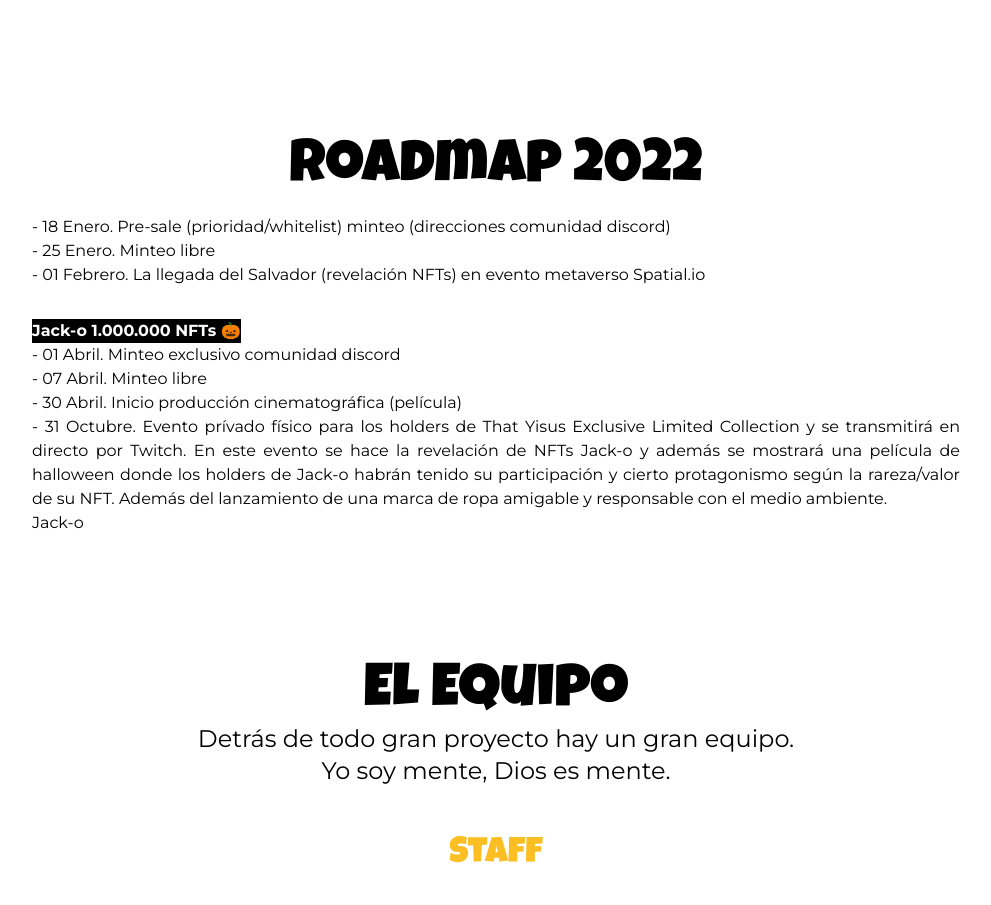
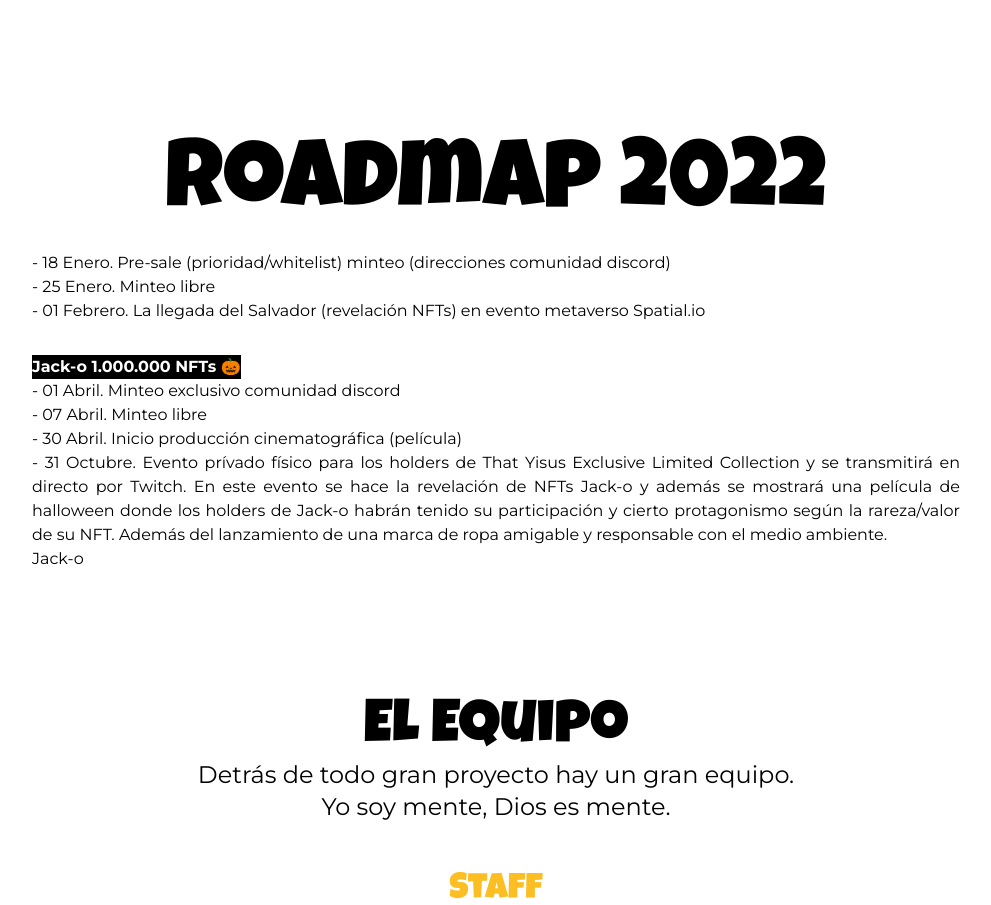
Before and after one commit to NFT-that-yisus/that-yisus-dapp, a Next.js app: page / in a window 1280 px wide. Shown: the part 3360-4265 px from the top of the page, without its empty margins (144-1135 px from the left). Built offline with nearby package versions, Linux system fonts and the light colour scheme.

Commit message:
Roadmap section finished bro<

```diff
--- a/src/sections/indexPage/RoadmapSection.tsx
+++ b/src/sections/indexPage/RoadmapSection.tsx
@@ -2,8 +2,8 @@ import React from "react";
 
 const RoadmapSection = () => {
     return (
-        <div className="mx-auto py-32 px-4 w-3/4 text-justify">
-            <h1 className="font-heading text-6xl mb-4 text-center">Roadmap 2022</h1>
+        <div className="mx-auto py-32 px-4 md:w-3/4 text-justify">
+            <h1 className="font-heading text-6xl md:text-8xl mb-4 text-center">Roadmap 2022</h1>
             <p>- 18 Enero. Pre-sale (prioridad/whitelist) minteo (direcciones comunidad discord)</p>
             <p>- 25 Enero. Minteo libre</p>
             <p>- 01 Febrero. La llegada del Salvador (revelación NFTs) en evento metaverso Spatial.io </p>
```
